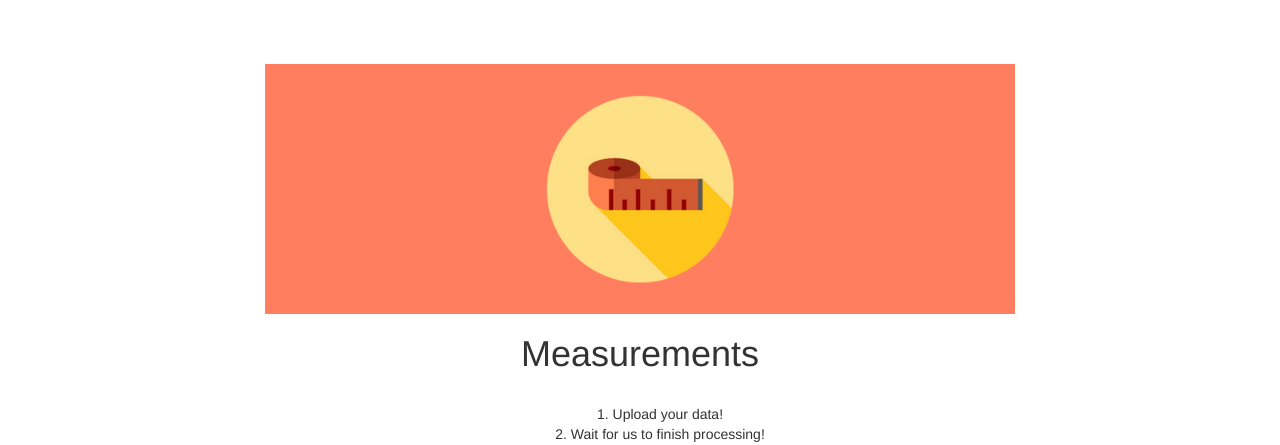
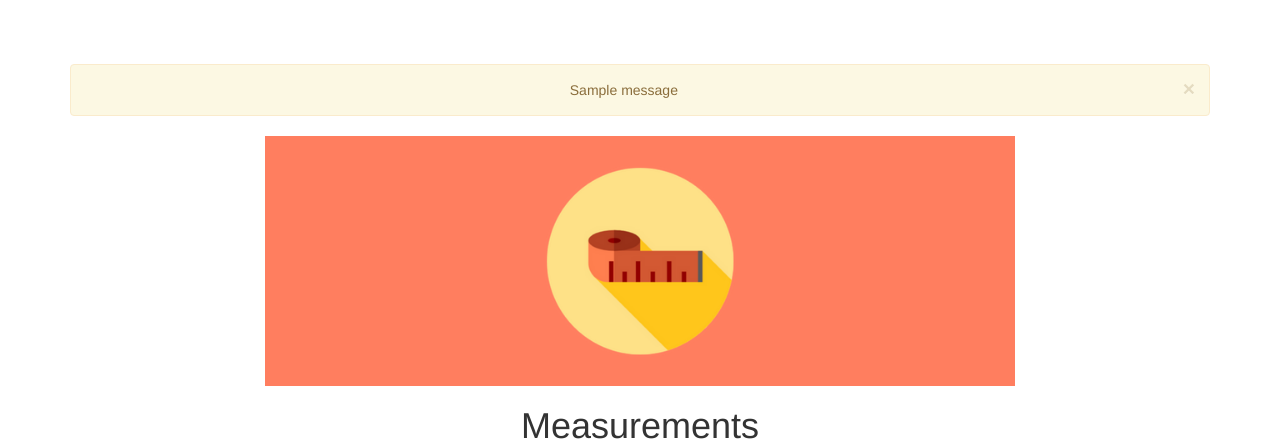
Before and after one commit to nicolecvaldez/campaign-measurement-webapp, a Flask app: page / in a window 1280 px wide. Shown: the top 445 px of the page. Run offline with Flask 2, Linux system fonts and the light colour scheme; one stand-in notice (Sample message) is shown; some libraries are stand-ins or nearby versions.

Commit message:
Fixed to display flash messages in html.

```diff
--- a/app/templates/index.html
+++ b/app/templates/index.html
@@ -4,6 +4,18 @@
 {% block content %}
 
 <div class="container" style="margin-top: 5%; text-align: center">
+
+	{% with messages = get_flashed_messages() %}
+	  {% if messages %}
+	    {% for message in messages %}
+		  <div class="alert alert-warning alert-dismissible" role="alert">
+		  <button type="button" class="close" data-dismiss="alert" aria-label="Close"><span aria-hidden="true">×</span></button>
+			{{message}}
+		  </div>
+		{% endfor %}
+	  {% endif %}
+	{% endwith %}
+
     <img src="{{ url_for('static', filename = 'img/How-to-Measure-the-Success-of-Your-Online-Marketing-Campaigns.png') }}" height="250" align="middle">
     <h1>Measurements</h1>
     <br>
--- a/app/views.py
+++ b/app/views.py
@@ -25,12 +25,19 @@ def upload_file():
         if file.filename == '':
             flash('No selected file')
             return redirect(request.url)
+        if not allowed_file(file.filename):
+            flash('Not correct file type')
+            return redirect(request.url)
         if file and allowed_file(file.filename):
             filename = secure_filename(file.filename)
             file.save(os.path.join(app.config['UPLOAD_FOLDER'], filename))
-            return redirect(url_for('uploaded_file',
+            return redirect(url_for('select_measurement',
                                     filename=filename))
     return render_template("index.html")
+
+@app.route('/select/<filename>', methods=['GET', 'POST'])
+def select_measurement(filename):
+    return render_template("select_measurement.html", filename=filename)
 
 @app.route('/uploads/<filename>')
 def uploaded_file(filename):
```
Also changed, not shown: 1 other file.
